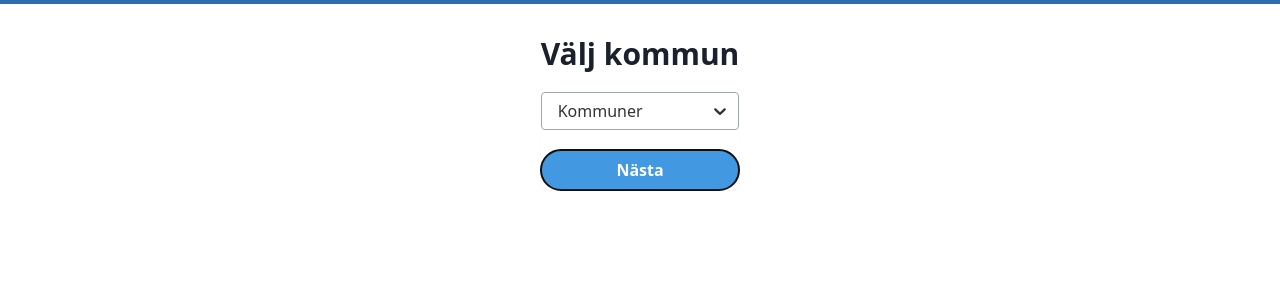
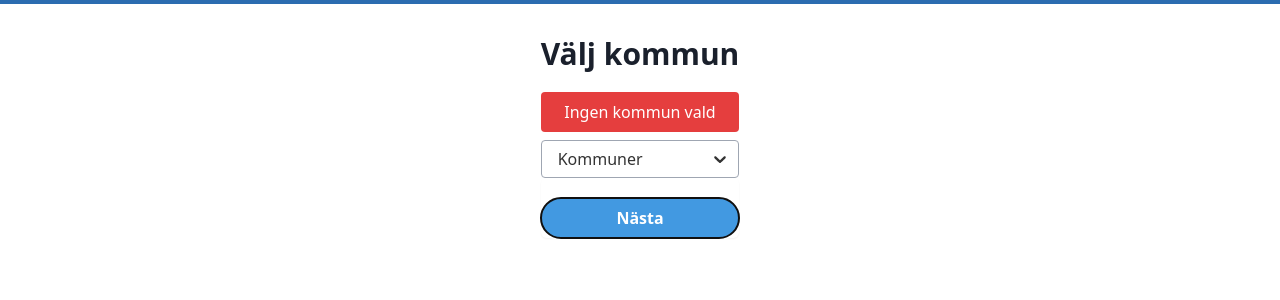
Before and after one commit to team-la-bamba/app, a React (Create React App) app: page / in a window 1280 px wide. Both pictures are taken after a click on the button "Nästa". Shown: the top 300 px of the page. Built offline with nearby package versions, Linux system fonts and the light colour scheme; no server answers; the HTML template or start-up script is replaced by a standard one.

Commit message:
Add error message when no kommun is selected

```diff
--- a/src/App.js
+++ b/src/App.js
@@ -1,43 +1,46 @@
-import React, { useEffect, useState } from "react";
-import "./App.css";
-import Question from "./components/Question";
-import Select from "./components/Select";
-import Done from "./components/Done";
+import React, { useEffect, useState } from 'react';
+import './App.css';
+import Question from './components/Question';
+import Select from './components/Select';
+import Done from './components/Done';
+import Error from './components/Error';
 
-const url = "https://api.labamba.space";
+const url = 'https://api.labamba.space';
 
 function App() {
   const [answers, setAnswers] = useState([]);
-  const [place, setPlace] = useState("");
+  const [place, setPlace] = useState('');
   const [questionIndex, setQuestionIndex] = useState(0);
   const [done, setDone] = useState(false);
   const [questions, setQuestions] = useState([]);
   const [places, setPlaces] = useState([]);
   const [response, setResponse] = useState(null);
+  const [error, setError] = useState('');
 
   useEffect(() => {
-    fetch(url + "/places")
-      .then(res => res.json())
-      .then(body => setPlaces(body));
+    fetch(url + '/places')
+      .then((res) => res.json())
+      .then((body) => setPlaces(body));
   }, []);
 
   const fetchQuestions = () => {
-    fetch(url + "/questions")
-      .then(res => res.json())
-      .then(body => setQuestions(body));
+    fetch(url + '/questions')
+      .then((res) => res.json())
+      .then((body) => setQuestions(body));
   };
 
-  const submitAnswers = answers => {
-    fetch(url + "/answers", {
-      method: "POST",
+  const submitAnswers = (answers) => {
+    fetch(url + '/answers', {
+      method: 'POST',
       headers: {
-        Accept: "application/json",
-        "Content-Type": "application/json",
+        Accept: 'application/json',
+        'Content-Type': 'application/json',
       },
       body: JSON.stringify(answers),
     })
-      .then(res => res.json())
-      .then(body => {
+      .then((res) => res.json())
+      .then((body) => {
+        setError('');
         setResponse(body);
         setDone(true);
       });
@@ -51,21 +54,30 @@ function App() {
             <h2 className="text-2xl leading-8 my-8 font-semibold font-display text-gray-900 sm:text-3xl sm:leading-9 mb-5">
               Välj kommun
             </h2>
+            {error && (
+              <Error text={error} />
+            )}
             <Select
               label="Kommuner"
               placeholder="Kommuner"
-              options={places.map(p => {
+              options={places.map((p) => {
                 return {
                   label: p,
                   value: p,
                 };
               })}
-              onChange={selected => setPlace(selected)}
+              onChange={(selected) => setPlace(selected)}
             />
 
             <span className="inline-flex rounded-md shadow-sm w-full">
               <button
-                onClick={() => fetchQuestions()}
+                onClick={() => {
+                  if (place) {
+                    fetchQuestions();
+                  } else {
+                    setError('Ingen kommun vald');
+                  }
+                }}
                 type="submit"
                 className="mt-5 bg-blue-500 hover:bg-blue-700 text-white font-bold py-2 px-4 rounded-full w-full"
               >
@@ -78,7 +90,7 @@ function App() {
     );
   }
 
-  const onSubmit = values => {
+  const onSubmit = (values) => {
     answers.push({
       question: questions[questionIndex]._id,
       answers: values.answer,
--- /dev/null
+++ b/src/components/Error.js
@@ -0,0 +1,7 @@
+import React from 'react';
+
+function Error({ text = '' }) {
+  return <p className="rounded bg-red-600 mb-2 p-2 text-white">{text}</p>;
+}
+
+export default Error;
--- a/src/components/Question.js
+++ b/src/components/Question.js
@@ -1,5 +1,6 @@
 import React from 'react';
 import Input from './Input';
+import Error from './Error';
 import { useForm } from '../hooks';
 
 function Question({ answers, onSubmit = () => {}, text, type }) {
@@ -24,9 +25,7 @@ function Question({ answers, onSubmit = () => {}, text, type }) {
 
         <form onSubmit={handleSubmit}>
           {errors.error && (
-            <p className="rounded bg-red-600 mb-2 p-2 text-white">
-              {errors.error}
-            </p>
+            <Error text={errors.error} />
           )}
 
           {answers.map((a) => (
```
